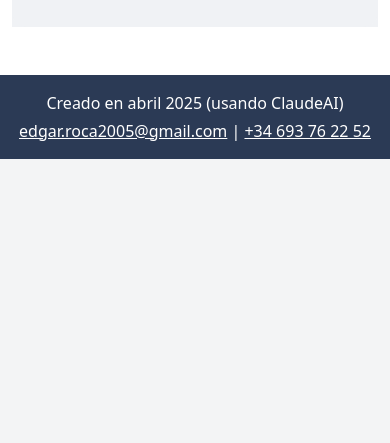
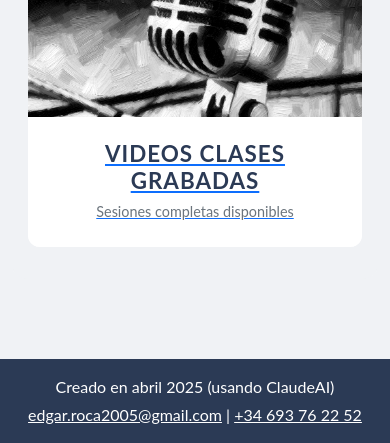
Before and after one commit to Rocedg/web-clases-fisica, a Flask app: page / in a window 390 px wide; the page is wider, and only the part inside the window is pictured. Shown: the part 1533-1976 px from the top of that part. Before the commit the page ends 1692 px from the top of that part, so only its background shows below. Run offline with Flask 3, Linux system fonts and the light colour scheme.

Commit message:
DSfinalh3

```diff
--- a/static/css/style.css
+++ b/static/css/style.css
@@ -1,5 +1,5 @@
 /* style.css */
-/* ===== Core Styles ===== */
+/* ===== CORE VARIABLES ===== */
 :root {
     --primary-color: #2B3A55;
     --secondary-color: #6c757d;
@@ -7,115 +7,194 @@
     --light-color: #F9F7F7;
     --dark-color: #212529;
     --gray-bg: #f0f2f5;
+    --card-height: 320px;
+}
+
+/* ===== BASE STYLES ===== */
+body {
+    font-family: 'Lato', sans-serif;
+    min-height: 100vh;
+    display: flex;
+    flex-direction: column;
+    background-color: var(--gray-bg);
 }
 
 .main-container {
-    background: var(--gray-bg);
-    min-height: 100vh;
+    flex: 1;
 }
 
-/* Welcome Section */
+/* ===== WELCOME SECTION ===== */
 .welcome-section {
-    padding: 6rem 0 4rem 0;
-    background: linear-gradient(rgba(43, 58, 85, 0.95), rgba(43, 58, 85, 0.9));
+    background: linear-gradient(rgba(43, 58, 85, 0.95), rgba(43, 58, 85, 0.9)),
+                url('{{ url_for("static", filename="img/texture.png") }}');
+    padding: 8rem 0 6rem;
+    margin-bottom: 3rem;
+    text-shadow: 0 2px 4px rgba(0,0,0,0.3);
 }
 
 .welcome-section h1 {
-    color: var(--light-color) !important;
-    font-weight: 700;
-    letter-spacing: 1.5px;
+    font-size: 3.5rem;
+    color: var(--light-color);
+    letter-spacing: 2px;
+    margin-bottom: 1rem;
 }
 
 .welcome-section h2 {
-    color: #d1d5db !important;
+    color: #d1d5db;
     font-weight: 300;
+    font-size: 1.5rem;
 }
 
-/* Physics Section */
+/* ===== PHYSICS SECTION ===== */
 .physics-section {
-    background: var(--gray-bg) !important;
+    background: var(--gray-bg);
     border-radius: 15px;
-    padding: 3rem;
+    padding: 3rem 2rem;
     margin: 2rem auto;
     max-width: 1200px;
 }
 
 .physics-title {
     color: var(--primary-color);
-    font-size: 2.8rem;
+    font-size: 3rem;
     text-align: center;
     font-weight: 700;
     text-transform: uppercase;
-    letter-spacing: 2px;
+    letter-spacing: 3px;
+    margin-bottom: 3rem;
 }
 
-/* Cards */
+/* ===== CARD SYSTEM ===== */
 .study-card {
     border-radius: 12px;
     overflow: hidden;
-    transition: all 0.3s ease;
-    border: 2px solid transparent;
+    transition: all 0.3s cubic-bezier(0.4, 0, 0.2, 1);
+    height: var(--card-height);
+    display: flex;
+    flex-direction: column;
+    background: white;
+}
+
+.card-image-container {
+    height: calc(var(--card-height) * 0.7);
+    overflow: hidden;
+    position: relative;
 }
 
 .grayscale {
     filter: grayscale(100%) contrast(110%);
     transition: filter 0.3s ease;
+    width: 100%;
+    height: 100%;
+    object-fit: cover;
+    object-position: center center;
+}
+
+.card-body {
+    padding: 1.5rem;
+    flex: 1;
+    display: flex;
+    flex-direction: column;
+    justify-content: center;
+    background: white;
+}
+
+.card-title {
+    color: var(--primary-color);
+    font-size: 1.6rem;
+    font-weight: 700;
+    margin-bottom: 0.5rem;
+    text-transform: uppercase;
+    letter-spacing: 1px;
+}
+
+.card-text {
+    color: var(--secondary-color);
+    font-size: 1rem;
+    line-height: 1.4;
+    margin: 0;
+}
+
+/* ===== INTERACTIONS ===== */
+.study-card:hover {
+    transform: translateY(-5px);
+    box-shadow: 0 10px 20px rgba(0,0,0,0.15);
 }
 
 .study-card:hover .grayscale {
     filter: grayscale(30%);
 }
 
-.card-body h3 {
-    color: var(--primary-color) !important;
-    font-weight: 600;
-    font-size: 1.4rem;
-    text-transform: uppercase;
-    letter-spacing: 1px;
-    margin: 0;
-    text-decoration: none !important;
-}
-
-.card-body {
-    background: rgba(255, 255, 255, 0.95);
-    padding: 1.8rem;
-    position: absolute;
-    bottom: 0;
-    width: 100%;
-}
-
-/* Link Styling */
-.card-link {
-    text-decoration: none !important;
-}
-
-.card-link:hover {
-    text-decoration: none !important;
-}
-
-/* Dark Mode */
+/* ===== DARK MODE ===== */
 body.dark-mode {
-    background: var(--dark-color);
+    background-color: var(--dark-color);
+    color: var(--light-color);
 }
 
 body.dark-mode .physics-section {
-    background: #2d3238 !important;
+    background-color: #2d3238;
+}
+
+body.dark-mode .study-card {
+    background-color: #343a40;
 }
 
 body.dark-mode .card-body {
-    background: rgba(45, 50, 56, 0.95);
+    background-color: #343a40;
 }
 
-body.dark-mode .card-body h3 {
-    color: #d1d5db !important;
+body.dark-mode .card-title {
+    color: #d1d5db;
+}
+
+body.dark-mode .card-text {
+    color: #a0a4a8;
+}
+
+/* ===== RESPONSIVE DESIGN ===== */
+@media (max-width: 992px) {
+    :root {
+        --card-height: 280px;
+    }
+
+    .welcome-section {
+        padding: 6rem 0 4rem;
+    }
+
+    .welcome-section h1 {
+        font-size: 2.8rem;
+    }
 }
 
 @media (max-width: 768px) {
-    .physics-title {
-        font-size: 2rem;
+    :root {
+        --card-height: 250px;
     }
 
-    .card-body h3 {
+    .physics-title {
+        font-size: 2.2rem;
+        margin-bottom: 2rem;
+    }
+
+    .card-title {
+        font-size: 1.4rem;
+    }
+}
+
+@media (max-width: 576px) {
+    .welcome-section h1 {
+        font-size: 2.2rem;
+    }
+
+    .welcome-section h2 {
         font-size: 1.2rem;
     }
+
+    .physics-section {
+        padding: 2rem 1rem;
+    }
+
+    .card-text {
+        font-size: 0.9rem;
+    }
 }
```
